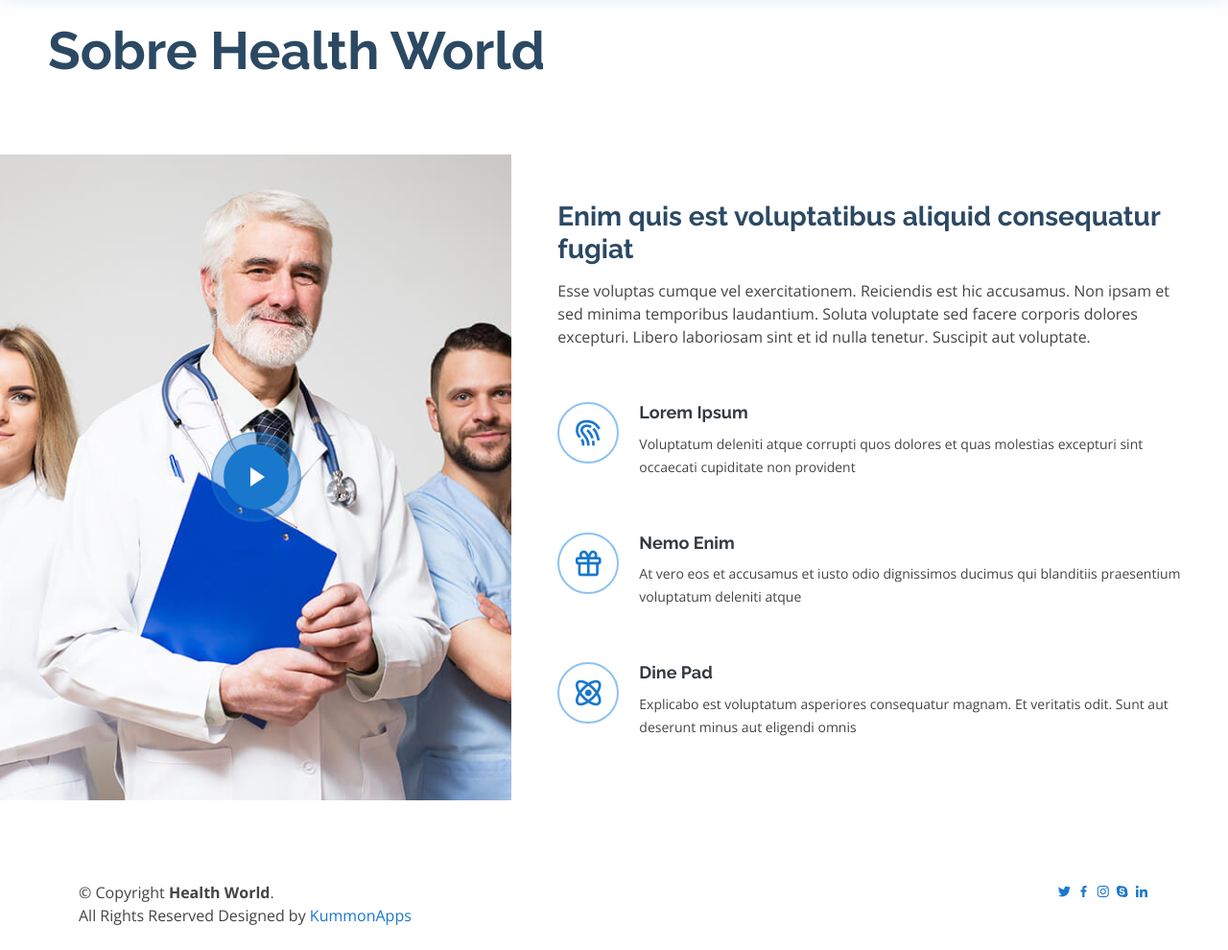
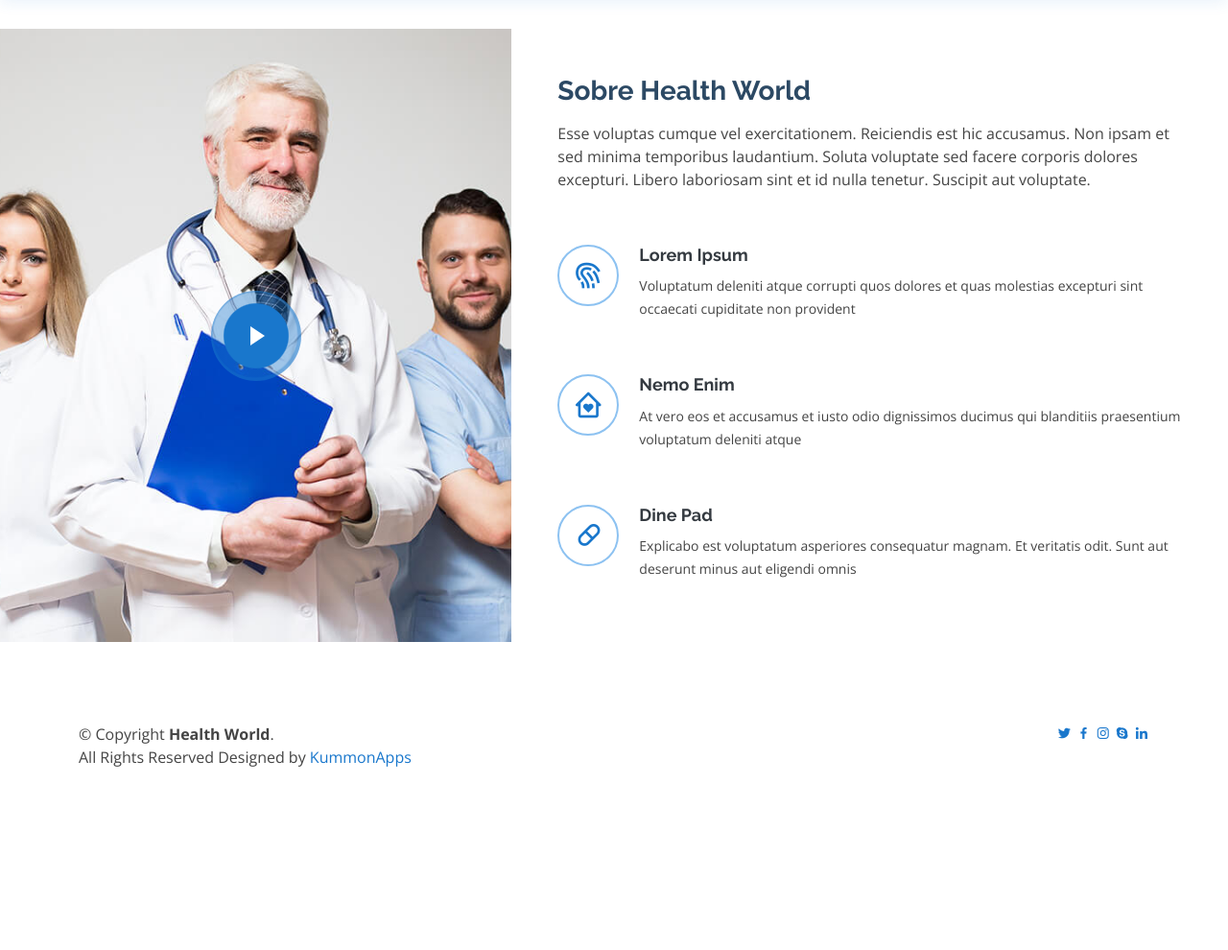
Before and after one commit to kummonApps/HealthWorld, a PHP site: page /sobreNosotros.html in a window 1280 px wide. Shown: the part 180-1170 px from the top of the page at 96% size. After the commit the page ends 979 px from the top, so only its background shows below. Run offline with PHP 8.4, Linux system fonts and the light colour scheme.

Commit message:
sobre nosotros iconos

```diff
--- a/assets/css/style.css
+++ b/assets/css/style.css
@@ -710,7 +710,7 @@ section {
   font-weight: 700;
   color: #2c4964;
   margin-bottom: 15px;
-  margin-top: 200px;
+  margin-top: 150px;
   margin-left: 50px;
 
 
--- a/sobreNosotros.html
+++ b/sobreNosotros.html
@@ -71,8 +71,8 @@
   </header><!-- End Header -->
 
     <!-- ======= About Section ======= -->
-
-      <h1 class="sobre">Sobre Health World</h1>
+    <div class="sobre">
+    </div>
 
     <section id="about" class="about">
         <div class="container-fluid">
@@ -81,7 +81,7 @@
                     <a href="https://www.youtube.com/watch?v=jDDaplaOz7Q" class="glightbox play-btn mb-4"></a>
                 </div>
             <div class="col-xl-7 col-lg-6 icon-boxes d-flex flex-column align-items-stretch justify-content-center py-5 px-lg-5">
-              <h3>Enim quis est voluptatibus aliquid consequatur fugiat</h3>
+              <h3>Sobre Health World</h3>
               <p>Esse voluptas cumque vel exercitationem. Reiciendis est hic accusamus. Non ipsam et sed minima temporibus laudantium. Soluta voluptate sed facere corporis dolores excepturi. Libero laboriosam sint et id nulla tenetur. Suscipit aut voluptate.</p>
 
               <div class="icon-box">
@@ -91,13 +91,13 @@
               </div>
 
               <div class="icon-box">
-                <div class="icon"><i class="bx bx-gift"></i></div>
+                <div class="icon"><i class="bx bx-home-heart"></i></div>
                 <h4 class="title"><a href="">Nemo Enim</a></h4>
                 <p class="description">At vero eos et accusamus et iusto odio dignissimos ducimus qui blanditiis praesentium voluptatum deleniti atque</p>
               </div>
 
               <div class="icon-box">
-                <div class="icon"><i class="bx bx-atom"></i></div>
+                <div class="icon"><i class="bx bx-capsule"></i></div>
                 <h4 class="title"><a href="">Dine Pad</a></h4>
                 <p class="description">Explicabo est voluptatum asperiores consequatur magnam. Et veritatis odit. Sunt aut deserunt minus aut eligendi omnis</p>
               </div>
```
